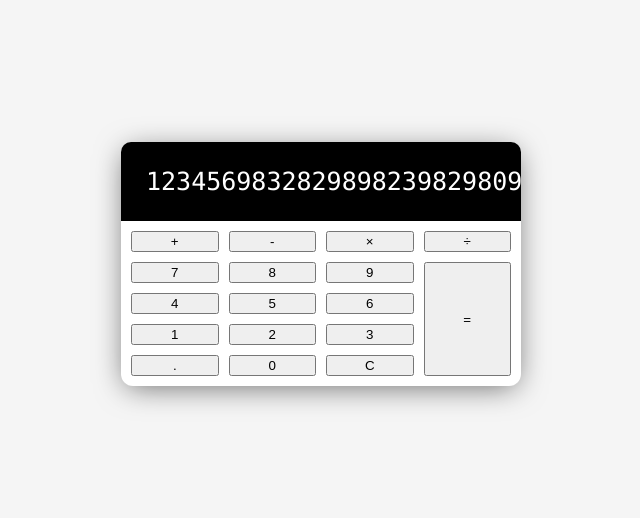
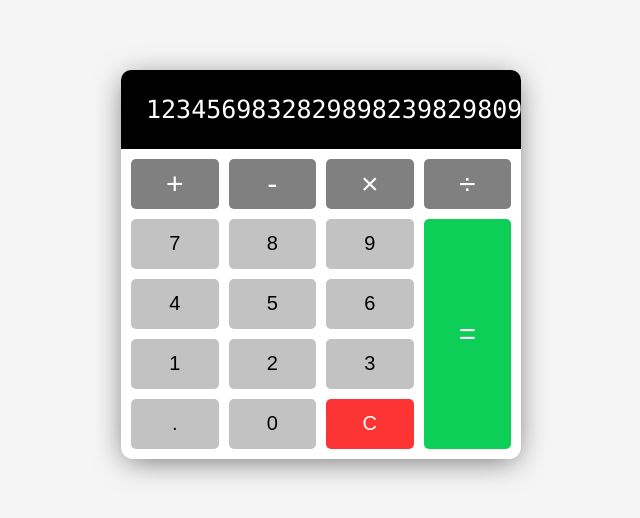
Before and after one commit to ChesterCabahug/calcu, a plain HTML site: page index.html in a window 1280 px wide. Shown: the part 136-654 px from the top of the page, without its empty margins (319-959 px from the left). Drawn offline with Linux system fonts and the light colour scheme.

Commit message:
bottom part styling of the calculator complete

```diff
--- a/style.css
+++ b/style.css
@@ -67,7 +67,54 @@ body {
     padding: 10px;
 }
 
+button {
+    min-height: 50px;
+    font-size: 20px;
+    font-weight: 100;
+    border: none;
+    border-radius: 5px;
+    cursor: pointer;
+    background: rgb(194, 194, 194);
+}
+
+button:hover {
+    filter: brightness(110%);
+}
+
+button:active {
+    transform: translateY(1px);
+}
+
+button:focus {
+    outline: none;
+}
+
+
+.operator {
+    background: grey;
+    color: white;
+    font-size: 30px;
+}
+
+.clear {
+    background: rgb(252, 52, 52);
+    color: white;
+}
+
+.clear:hover {
+    filter: brightness(90%);
+}
+
 .equal-sign {
     grid-column: -2;
     grid-row: 2 / span 4;
+    background: rgba(13, 206, 87, 1);
 }
+
+
+/* media query */
+@media screen and (max-width: 600px) {
+    .calculator {
+        width: 95%;
+    }
+}
```
